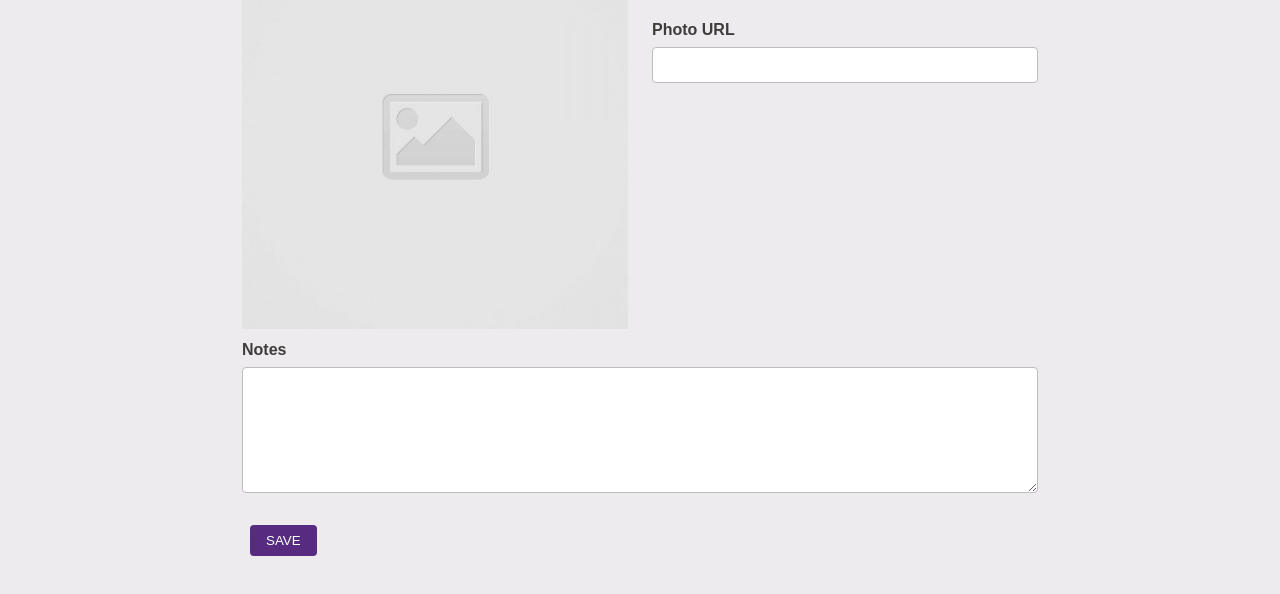
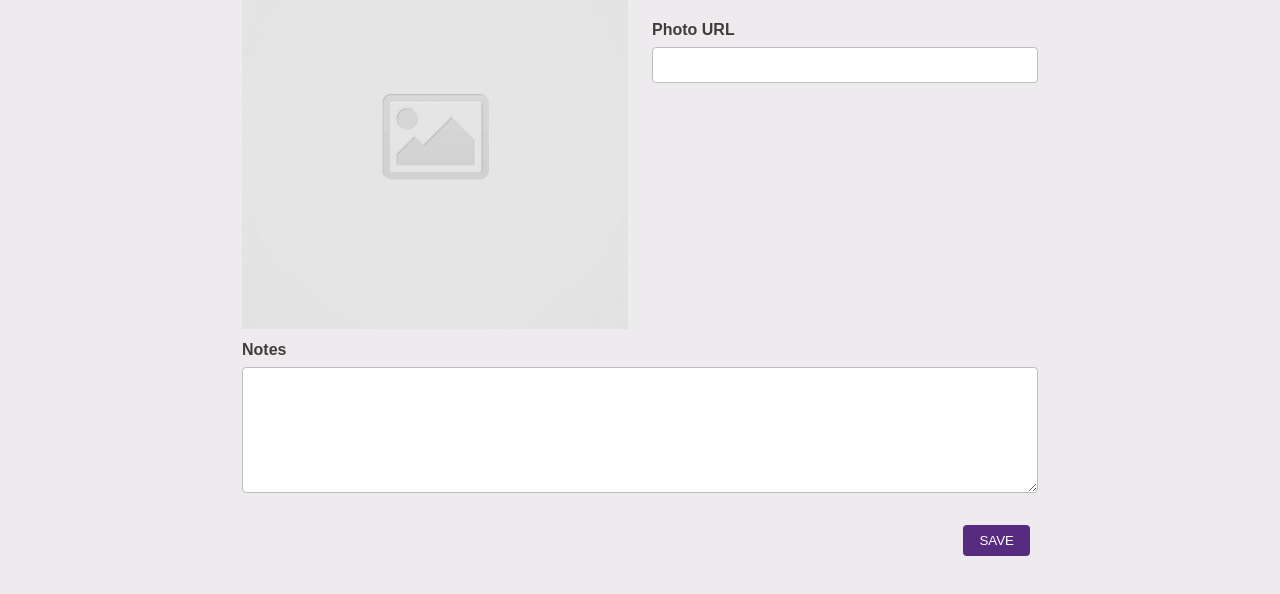
Before and after one commit to Jumanah-A/code-journal, a website: page index.html in a window 1280 px wide. Shown: the part 180-774 px from the top of the page. Drawn offline with Linux system fonts and the light colour scheme.

Commit message:
Added display-flex new rule set class selector to add to the button and fix position

```diff
--- a/css/styles.css
+++ b/css/styles.css
@@ -61,6 +61,10 @@ textarea:focus {
   justify-content: flex-end;
 }
 
+.display-flex {
+  display: flex;
+}
+
 .zero-one-and-half-padding {
   padding: 0 1.5rem;
 }
```
